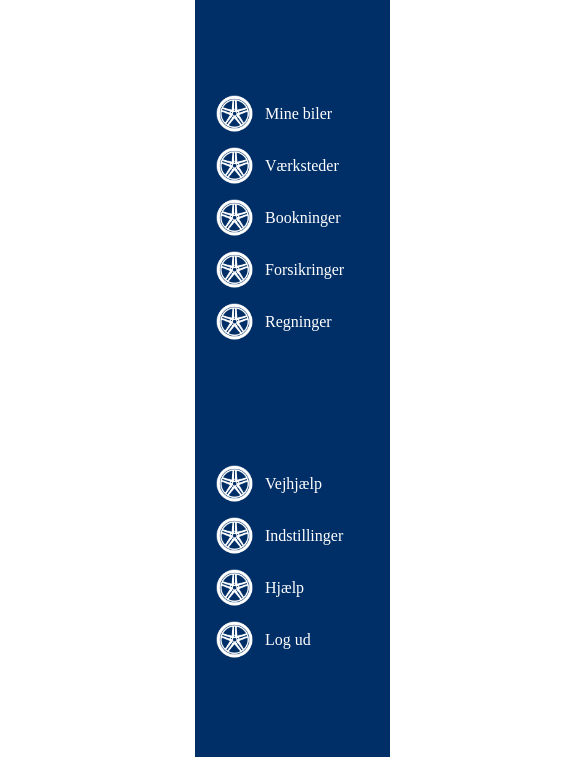
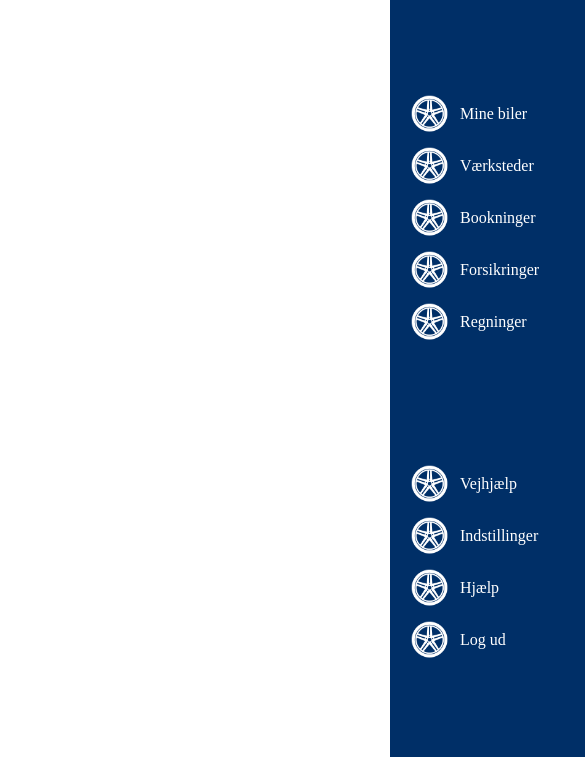
Before and after one commit to signekraemmer/FTZ, a plain HTML site: page html/frontpage.html in a window 390 px wide. Shown: the part 87-844 px from the top of the page, 585 px wide, since content can reach past the window. Drawn offline with Linux system fonts and the light colour scheme.

Commit message:
it's jsut broken for mobile the overflow

```diff
--- a/css/master.css
+++ b/css/master.css
@@ -44,7 +44,7 @@ body {
 .burgerList {
   position: absolute;
   top: 10vh;
-  left: 0vw;
+  right: 0vw;
   background-color: #002F67;
   height: 90vh;
   width: 50vw;
```
